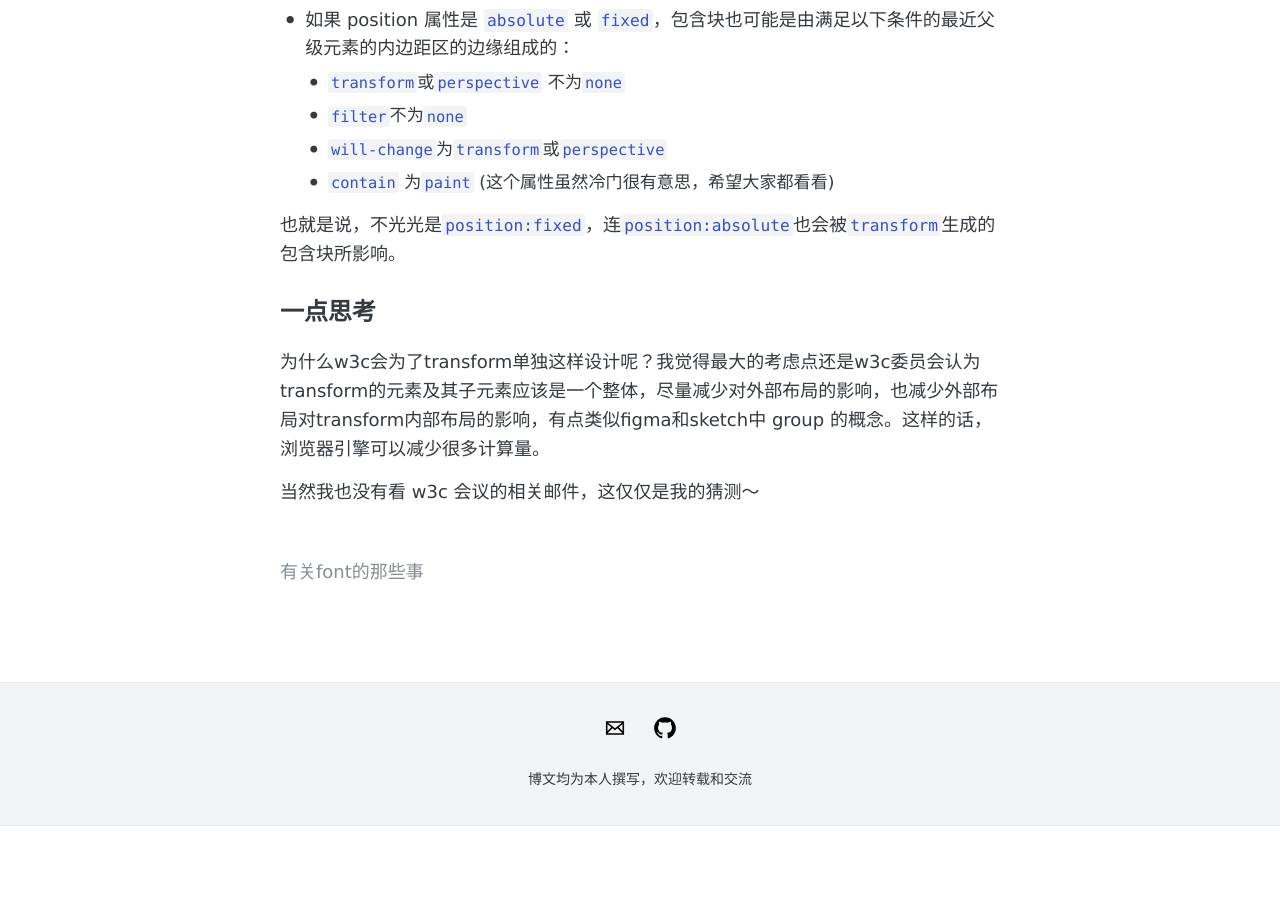
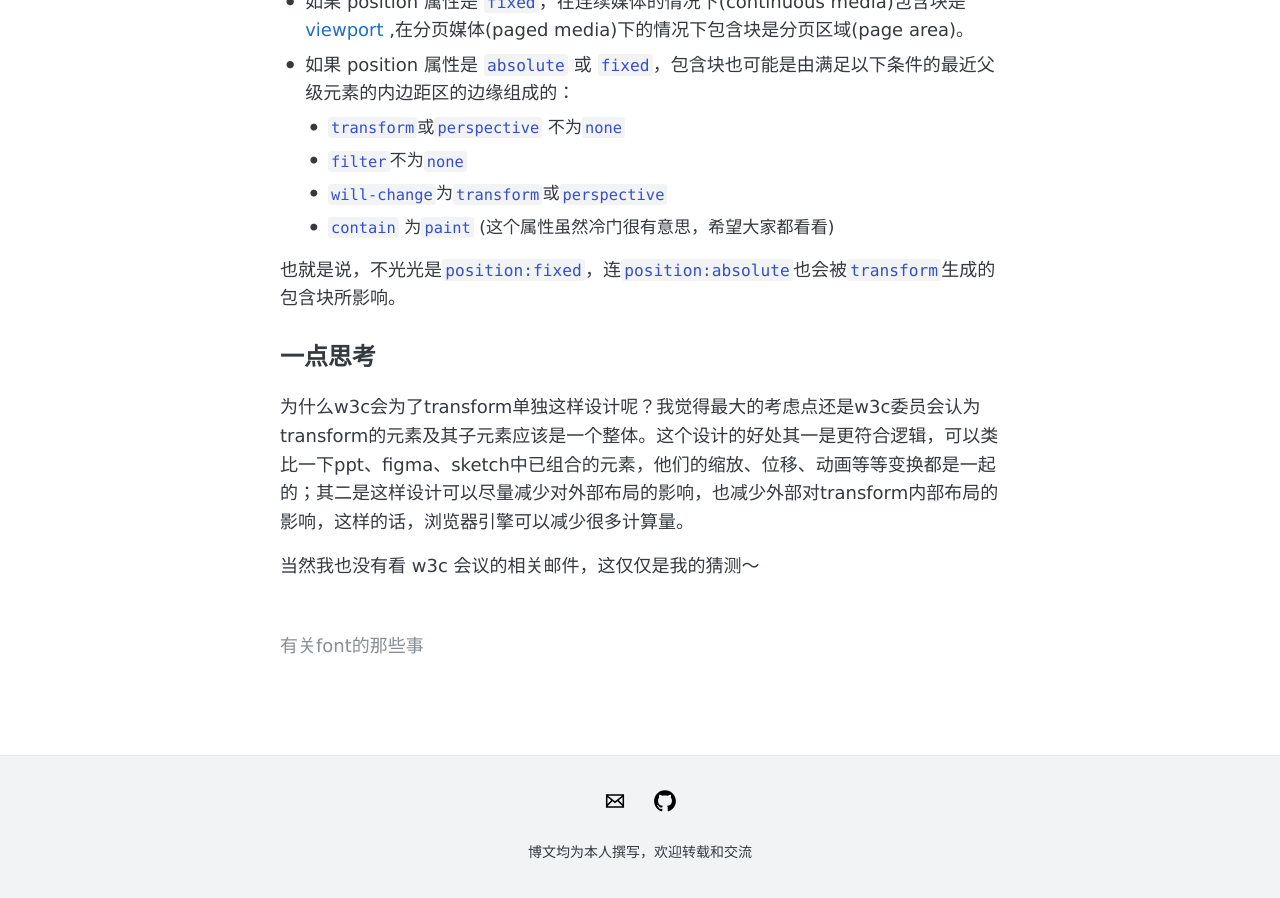
Before and after one commit to ExcitedSpider/archive.excitedspider.github.io, a Jekyll site: the page built from _posts/2020-8-28-transform的副作用——从失效的fixed说起.md, in a window 1280 px wide and 900 px high, scrolled down 5824 px. Built offline with Jekyll 4.4.1, drawn with Linux system fonts in a browser that asks for light colours; before the commit the page ends 6650 px from its top, so only the background shows below that; some of the changed text lies outside the part shown.

Commit message:
2020/8/28 20:44 by

```diff
--- a/_posts/2020-8-28-transform的副作用——从失效的fixed说起.md
+++ b/_posts/2020-8-28-transform的副作用——从失效的fixed说起.md
@@ -45,13 +45,13 @@
 * transform 的元素会创造一个**stack context** (层叠上下文)，造成内部和外部的z-index相互独立。
 * transform 的元素将会创建一个 **containing block** (包含块)，所有的`position`为`absolute`和`fixed`的子元素、以及设置了`background-attachment`的背景将会相对于该元素的 padding box 布局。
 
+> 这篇文章如果要找出一个最重要的地方，那就是这三个副作用了。
+
 <img src="../assets/img/mdimg/2020-8-28-transform的副作用——从失效的fixed说起/image-20200828185802850.png" alt="image-20200828185802850" style="zoom:33%;" />
 
 <center>当前的 CSS Transforms 标准</center>
 
 
-
-> 这篇文章如果要找出一个最重要的地方，那就是这三个副作用了。
 
 第三个规则则是造成了`fixed`失效的直接原因。除了造成笔者遇到的问题的第三条之外，我们可以用例子来详细看看这其余的两个副作用：
 
@@ -156,6 +158,6 @@
 
 ## 一点思考
 
-为什么w3c会为了transform单独这样设计呢？我觉得最大的考虑点还是w3c委员会认为transform的元素及其子元素应该是一个整体，尽量减少对外部布局的影响，也减少外部布局对transform内部布局的影响，有点类似figma和sketch中 group 的概念。这样的话，浏览器引擎可以减少很多计算量。
+为什么w3c会为了transform单独这样设计呢？我觉得最大的考虑点还是w3c委员会认为transform的元素及其子元素应该是一个整体。这个设计的好处其一是更符合逻辑，可以类比一下ppt、figma、sketch中已组合的元素，他们的缩放、位移、动画等等变换都是一起的；其二是这样设计可以尽量减少对外部布局的影响，也减少外部对transform内部布局的影响，这样的话，浏览器引擎可以减少很多计算量。
 
 当然我也没有看 w3c 会议的相关邮件，这仅仅是我的猜测～
```
Also changed, not shown: other parts of _posts/2020-8-28-transform的副作用——从失效的fixed说起.md (+3 -1 lines).
